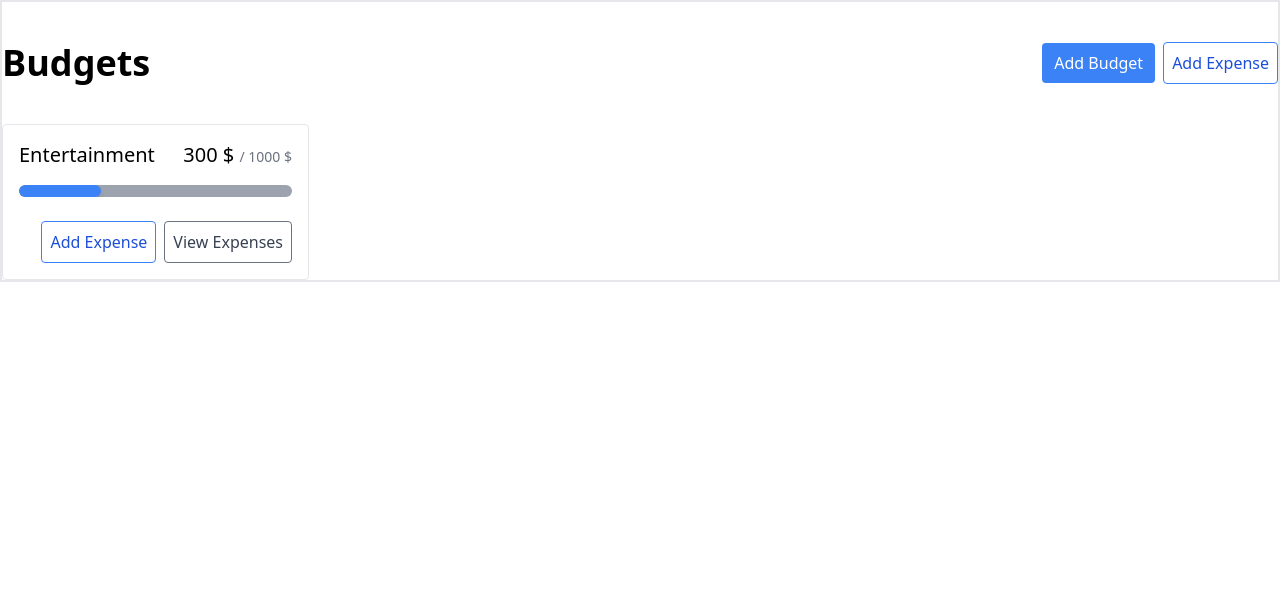
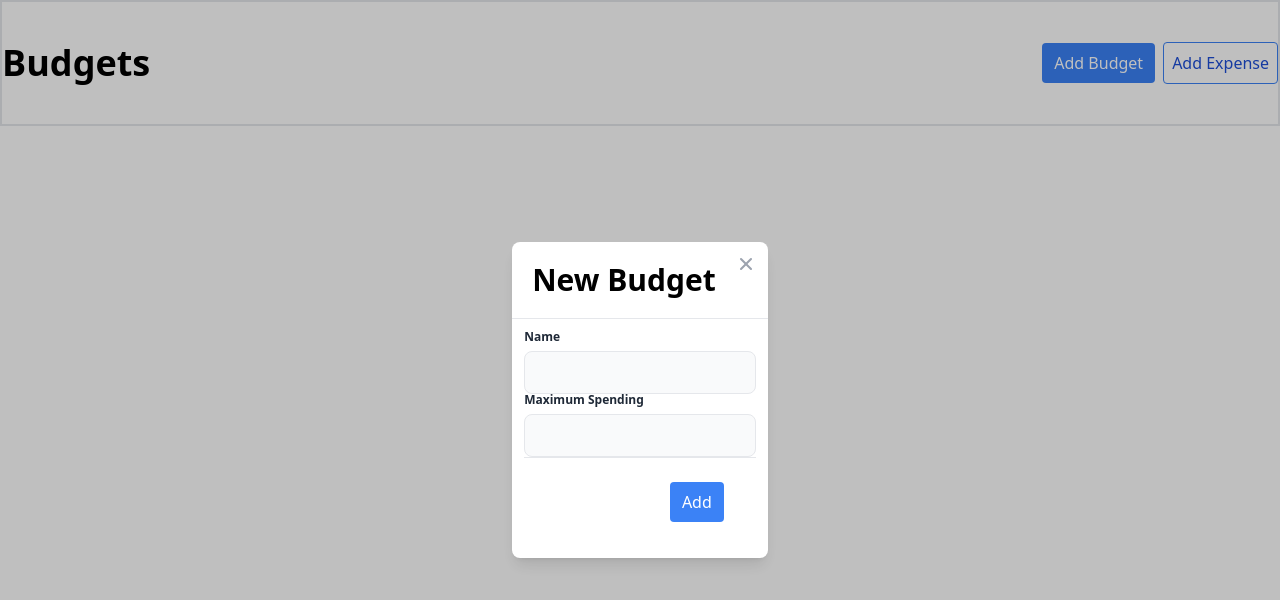
Before and after one commit to michael-schlueter/budgets-app, a React (Create React App) app: page / in a window 1280 px wide. Both pictures are taken after a click on the button "Add Budget". Shown: the top 600 px of the page. Built offline with nearby package versions, Linux system fonts and the light colour scheme.

Commit message:
added AddBudgetModal

```diff
--- a/src/App.tsx
+++ b/src/App.tsx
@@ -1,13 +1,22 @@
-import React from "react";
+import React, { useState } from "react";
 import BudgetCard from "./components/BudgetCard";
+import AddBudgetModal from "./components/AddBudgetModal";
+import { useBudgets } from "./contexts/BudgetsContext";
 
 function App() {
+  const [showAddBudgetModal, setShowAddBudgetModal] = useState(false);
+  const { budgets } = useBudgets();
+
   return (
+    <>
       <div className="container border-2 m-auto">
         <header className="flex justify-between items-center my-10">
           <h1 className="font-semibold text-4xl mr-1">Budgets</h1>
           <div>
-          <button className="bg-blue-500 hover:bg-blue-700 text-white mr-2 py-2 px-3 rounded">
+            <button
+              className="bg-blue-500 hover:bg-blue-700 text-white mr-2 py-2 px-3 rounded"
+              onClick={() => setShowAddBudgetModal(true)}
+            >
               Add Budget
             </button>
             <button className="bg-transparent hover:bg-blue-500 text-blue-700 hover:text-white py-2 px-2 border border-blue-500 hover:border-transparent rounded">
@@ -23,9 +32,24 @@
             alignItems: "flex-start",
           }}
         >
-        <BudgetCard name="Entertainment" amount={300} max={1000} gray={false}></BudgetCard>
+          {/* @ts-ignore */}
+          {budgets.map((budget) => (
+            // @ts-ignore
+            <BudgetCard
+              key={budget.id}
+              name={budget.name}
+              amount={budget.amount}
+              max={budget.max}
+            ></BudgetCard>
+          ))}
         </div>
       </div>
+      {/* @ts-ignore */}
+      <AddBudgetModal
+        show={showAddBudgetModal}
+        handleClose={() => setShowAddBudgetModal(false)}
+      />
+    </>
   );
 }
 
--- /dev/null
+++ b/src/components/AddBudgetModal.js
@@ -0,0 +1,108 @@
+import React, { useState, useRef } from "react";
+import { useBudgets } from "../contexts/BudgetsContext";
+
+export default function AddBudgetModal({ show, handleClose }) {
+
+const nameRef = useRef();
+const maxSpendingRef = useRef();
+const { addBudget } = useBudgets()
+
+const handleSubmit = (e) => {
+  e.preventDefault();
+  addBudget(
+    {
+      name: nameRef.current.value,
+      max: parseFloat(maxSpendingRef.current.value) // converting string into a float
+    }
+  )
+  handleClose();
+}
+
+  return (
+    <div>
+    {show ? (
+      <>
+      <div className="justify-center items-center flex overflow-x-hidden overflow-y-auto fixed inset-0 z-50 outline-none focus:outline-none">
+        <div className="relative w-auto my-6 mx-auto max-w-sm">
+          <div className="border-0 rounded-lg shadow-lg relative flex flex-col w-full bg-white outline-none focus:outline-none">
+            <div className="flex items-start justify-between p-5 border-b border-solid border-gray-200 rounded-t">
+              <h3 className="text-3xl font-semibold">New Budget</h3>
+              <button className="p-1 ml-auto bg-transparent border-0 text-black opacity-5 float-right text-3xl leading-none font-semibold outline-none focus:outline-none">
+                <span className="bg-transparent text-black opacity-5 h-6 w-6 text-2xl block outline-none focus:outline-none">
+                  ×
+                </span>
+              </button>
+            </div>
+            <div className="relative p-3 flex-auto">
+              <form onSubmit={handleSubmit}>
+                <div className="flex flex-col">
+                  <label
+                    htmlFor="name"
+                    className="text-xs font-semibold leading-3 text-gray-800 dark:text-gray-100"
+                  >
+                    Name
+                  </label>
+                  <input
+                    id="name"
+                    type="text"
+                    ref={nameRef}
+                    className="text-xs font-medium leading-3 text-gray-500 dark:text-gray-400 resize-none bg-gray-50 dark:bg-gray-700 border rounded-lg border-gray-200 dark:border-gray-700 focus:outline-none px-4 py-3 mt-2"
+                    required
+                  />
+                </div>
+                <div className="flex flex-col">
+                  <label
+                    htmlFor="max-spending"
+                    className="text-xs font-semibold leading-3 text-gray-800 dark:text-gray-100"
+                  >
+                    Maximum Spending
+                  </label>
+                  <input
+                    id="max-spending"
+                    type="number"
+                    ref={maxSpendingRef}
+                    min="0"
+                    step=".01"
+                    className="text-xs font-medium leading-3 text-gray-500 dark:text-gray-400 resize-none bg-gray-50 dark:bg-gray-700 border rounded-lg border-gray-200 dark:border-gray-700 focus:outline-none px-4 py-3 mt-2"
+                    required
+                  />
+                </div>
+                <div className="flex items-center justify-end p-6 border-t border-solid border-blueGray-200 rounded-b">
+                  <button type="submit" className="bg-blue-500 hover:bg-blue-700 text-white mr-2 py-2 px-3 rounded">
+                    Add
+                  </button>
+                </div>
+              </form>
+            </div>
+            <div
+              className="cursor-pointer absolute top-0 right-0 m-3 dark:text-gray-100 text-gray-400 transition duration-150 ease-in-out"
+              onClick={handleClose}
+            >
+              <svg
+                xmlns="http://www.w3.org/2000/svg"
+                aria-label="Close"
+                className="icon icon-tabler icon-tabler-x"
+                width="20"
+                height="20"
+                viewBox="0 0 24 24"
+                strokeWidth="2.5"
+                stroke="currentColor"
+                fill="none"
+                strokeLinecap="round"
+                strokeLinejoin="round"
+              >
+                <path stroke="none" d="M0 0h24v24H0z" />
+                <line x1="18" y1="6" x2="6" y2="18" />
+                <line x1="6" y1="6" x2="18" y2="18" />
+              </svg>
+            </div>
+          </div>
+        </div>
+      </div>
+
+      <div className="opacity-25 fixed inset-0 z-40 bg-black"></div>
+    </>
+    ) : ""}
+    </div>
+  );
+}
```
Lines whose indentation alone changed are shown as unchanged.
